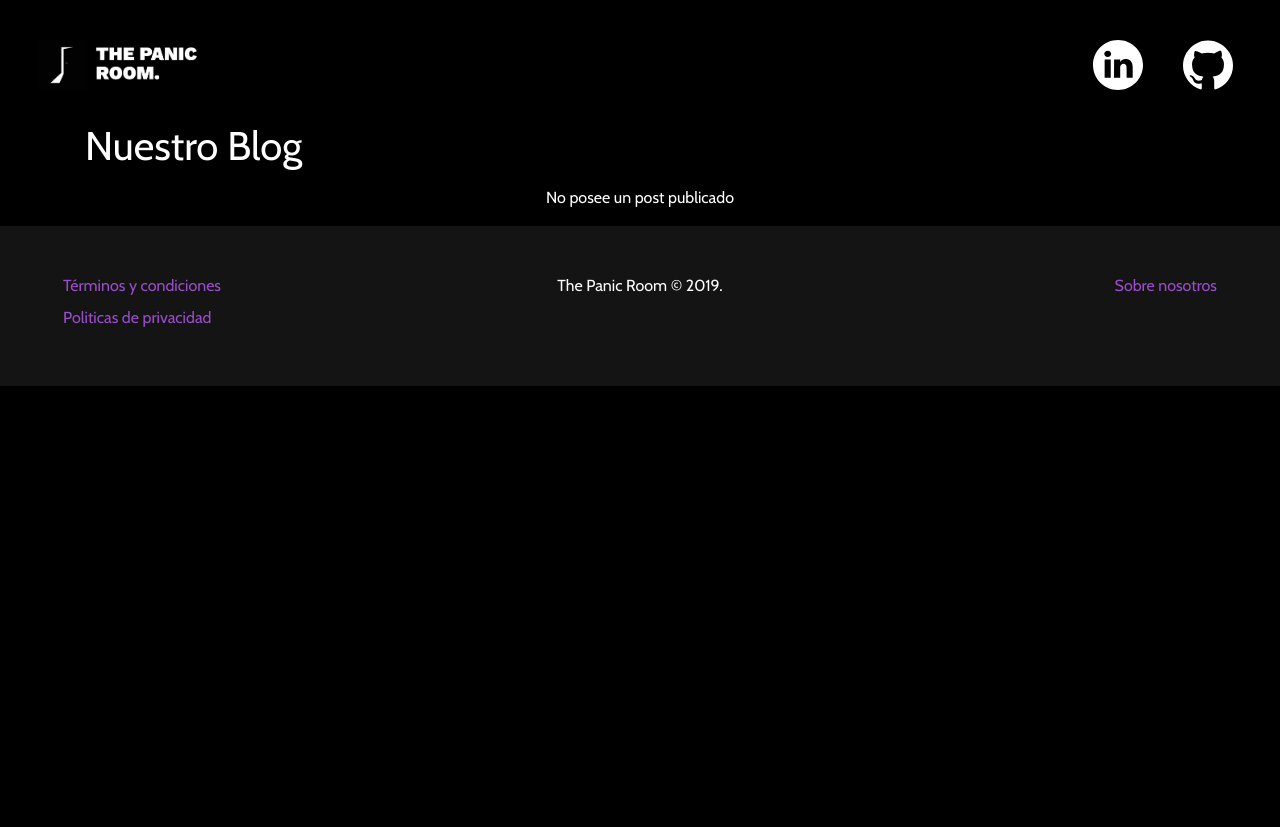
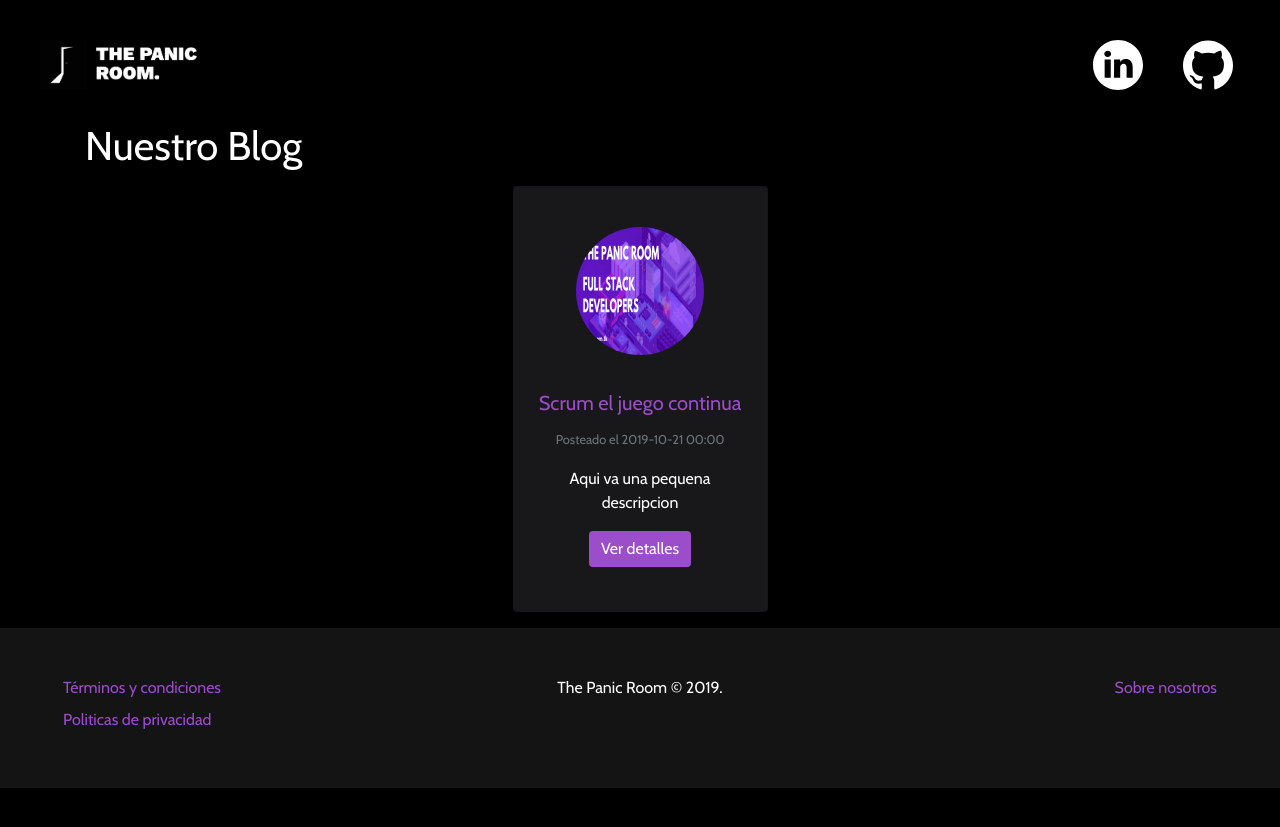
Before and after one commit to the-panic-room/the-panic-room, a Jekyll site: the page built from blog.html, in a window 1280 px wide. Shown: the top 827 px of the page. Built offline with Jekyll 4.4.1, drawn with Linux system fonts in a browser that asks for light colours.

```diff
--- a/_includes/card_post.html
+++ b/_includes/card_post.html
@@ -1,11 +1,11 @@
 <div class="card py-4">
     <div class="py-3">
-    <img src="{{ post.cover }}" class="rounded-circle" alt="{{ post.title }}" width="128" height="128">
+    <img src="{{ include.post.cover }}" class="rounded-circle" alt="{{ include.post.title }}" width="128" height="128">
     </div>
     <div class="card-body">
-        <h5 class="card-title">{{ post.title }}</h5>
-        <p class="card-text"><small class="text-muted">Posteado el {{ post.date | date: "%Y-%m-%d %H:%M" }}</small></p>
-        <p class="card-text">{{ post.summary }}</p>
-        <a href="{{ post.url }}" class="btn btn-primary stretched-link">Ver  detalles</a>
+        <h5 class="card-title">{{ include.post.title }}</h5>
+        <p class="card-text"><small class="text-muted">Posteado el {{ include.post.date | date: "%Y-%m-%d %H:%M" }}</small></p>
+        <p class="card-text">{{ include.post.summary }}</p>
+        <a href="{{ include.post.url }}" class="btn btn-primary stretched-link">Ver  detalles</a>
     </div>
 </div>
--- /dev/null
+++ b/_posts/2019-10-21-scrum.md
@@ -0,0 +1,16 @@
+---
+layout: post
+title: "Scrum el juego continua"
+summary: "Aqui va una pequena descripcion"
+cover: /assets/images/the panic room full stack developers.png
+type: "event"
+date_init: "2019-10-28"
+date_end: "2019-10-29"
+time_init: "8:30"
+time_end: "10:30"
+place: "Auditorio 'Ciudad de Oro' UPTOS 'Clodosbaldo Russian'"
+author:
+    name: Jhonny Mata
+    avatar: https://www.gravatar.com/avatar/86a5f43adbde2f2f09648c217ad6cc77
+---
+Aqui se escupe el contenido
```
Also changed, not shown: _includes/person_media.html (added, +7 -0 lines), _layouts/post.html (+6 -5 lines).
